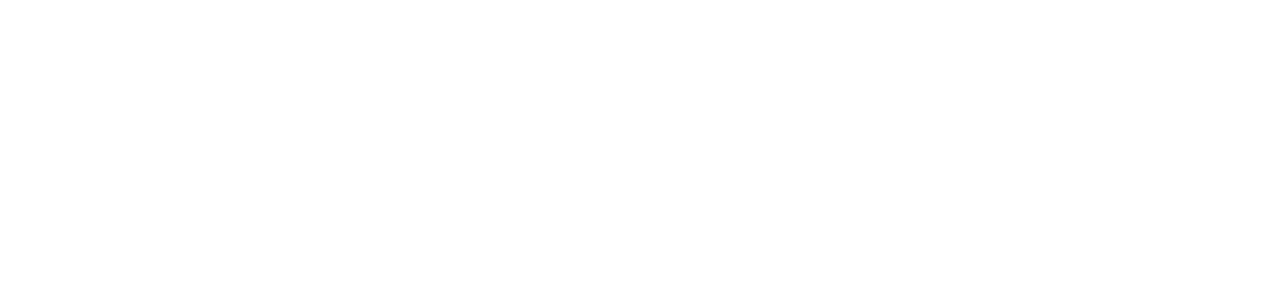
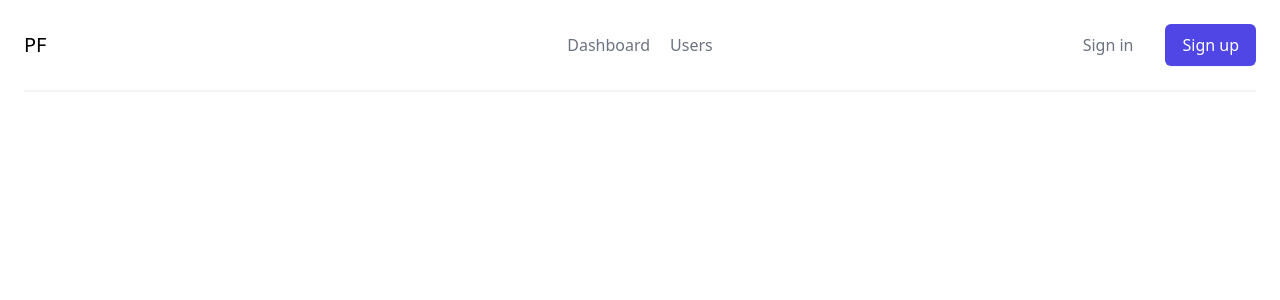
Before and after one commit to pooridev/panel_admin, a React (Create React App) app: page / in a window 1280 px wide. Shown: the top 300 px of the page. Built offline with nearby package versions, Linux system fonts and the light colour scheme.

Commit message:
[feat] add Layout component

```diff
--- a/src/App.js
+++ /dev/null
@@ -1,5 +0,0 @@
-function App() {
-  return <div></div>;
-}
-
-export default App;
--- /dev/null
+++ b/src/containers/App.jsx
@@ -0,0 +1,7 @@
+import Layout from './Layout';
+
+function App() {
+  return <Layout />;
+}
+
+export default App;
--- /dev/null
+++ b/src/containers/Layout/index.jsx
@@ -0,0 +1,10 @@
+import Navbar from '../../components/Navbar';
+
+const Layout = ({ children }) => (
+  <>
+    <Navbar />
+    {children}
+  </>
+);
+
+export default Layout;
--- a/src/index.js
+++ b/src/index.js
@@ -1,7 +1,7 @@
 import React from 'react';
 import ReactDOM from 'react-dom';
-import './index.css'
-import App from './App';
+import './index.css';
+import App from './containers/App';
 
 ReactDOM.render(
   <React.StrictMode>
```
